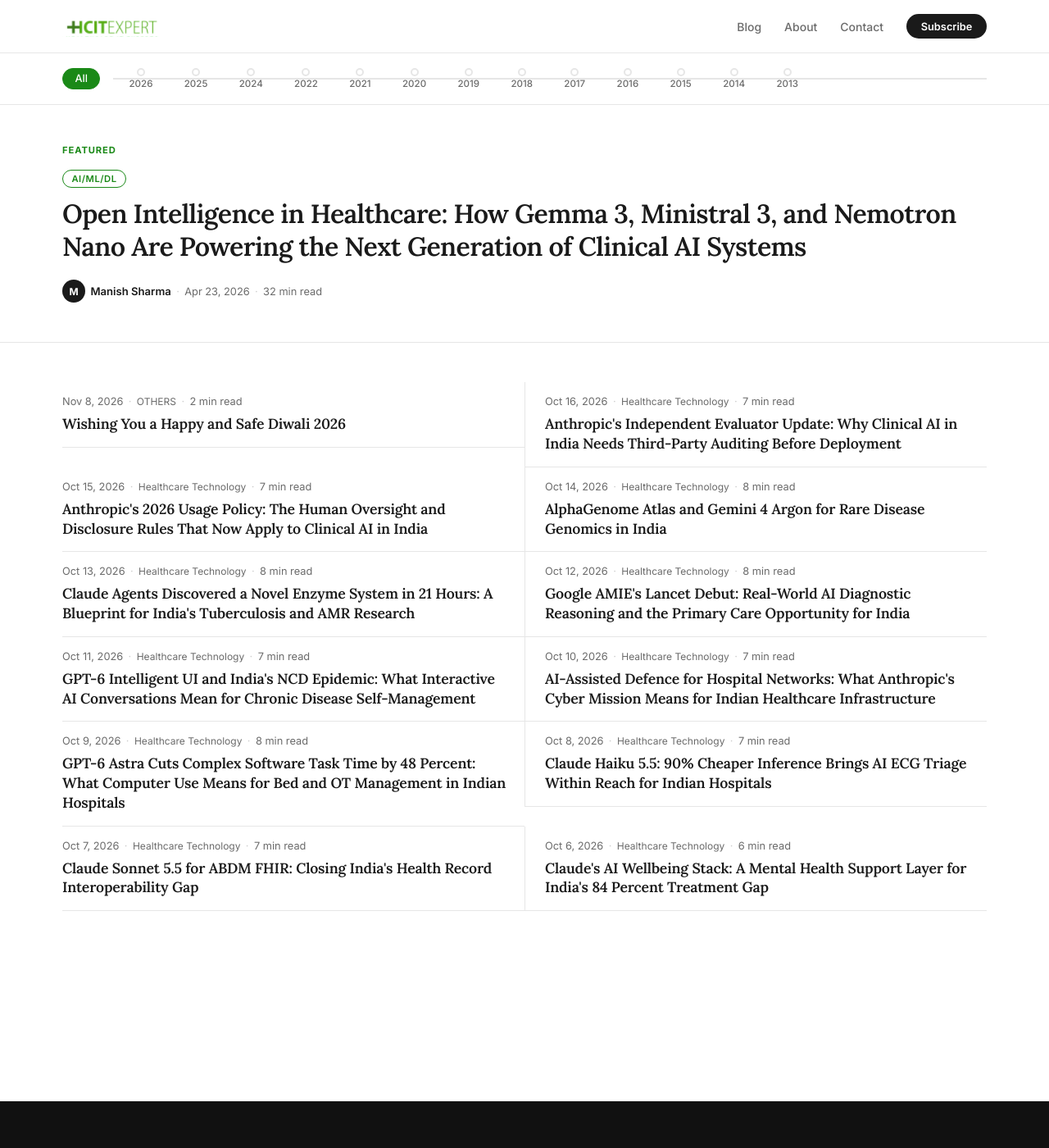
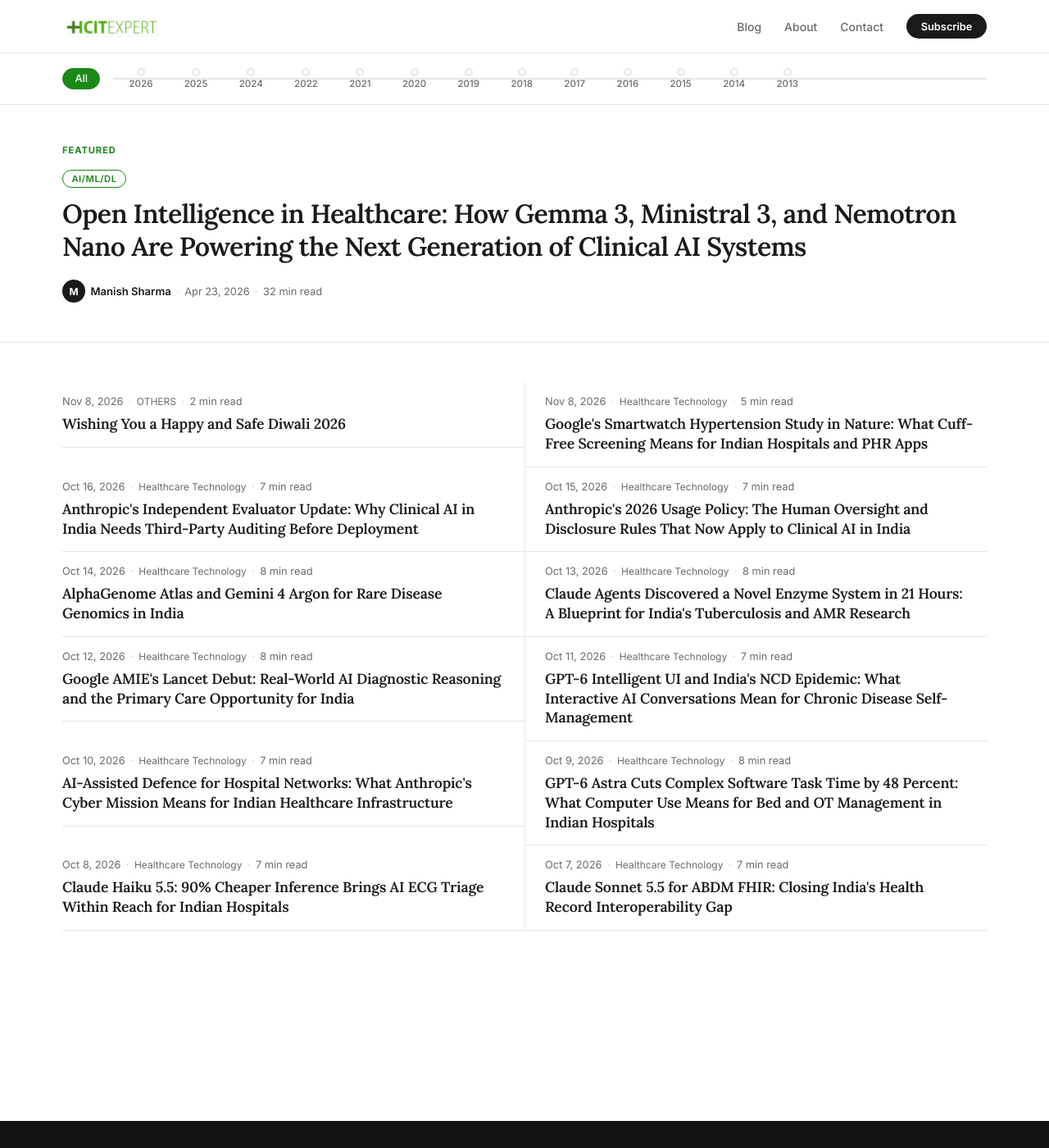
Before and after one commit to msharmas-yajur/hcitexpert-com, a Jekyll site: the page built from index.html, in a window 1280 px wide and 1400 px high. Shown: the whole window at 82% size. Built offline with Jekyll 4.4.1, drawn with Linux system fonts in a browser that asks for light colours; the list of posts is cut into pages by our own code; part of the change alters nothing that is shown.

Commit message:
post: Clinical Frontier 2026-11-08 - wearables-consumer-health
Issue 030. Checker: 2 passes; pass 1 corrected an overstated comparison
(point estimates, not superiority) and the tense of Microsoft's planned
BIDMC study; pass 2 APPROVED.

Co-Authored-By: Claude Opus 5.5 <noreply@anthropic.com>
Claude-Session: https://claude.ai/code/session_013kodvsPzbDPRSJibMz6k5n

```diff
--- a/_data/clinical_frontier_covered.yml
+++ b/_data/clinical_frontier_covered.yml
@@ -286,5 +286,16 @@ covered:
     models: ["Claude (Anthropic)"]
     sources:
       - https://www.anthropic.com/news/an-update-on-independent-evaluators
+  - date: 2026-11-08
+    slug: 2026-11-08-google-smartwatch-hypertension-nature-wearables-india
+    angle: wearables-consumer-health
+    models: ["AI-PPG-ACC-HTN (Google Research)", "MAI-DxO (Microsoft AI)", "MedGemma / MedSigLIP / HeAR (Google)", "Claude (Anthropic)"]
+    sources:
+      - https://research.google/blog/detecting-signs-of-hypertension-using-wearable-sensors/
+      - https://www.nature.com/articles/s41586-026-11336-3
+      - https://nrces.in/ndhm/fhir/r4/StructureDefinition/WellnessRecord
+      - https://microsoft.ai/news/building-medical-superintelligence/
+      - https://research.google/blog/bringing-foundational-models-to-the-front-lines-of-tb-screening/
+      - https://www.anthropic.com/research/early-progress-drug-development
 
 held: []
--- /dev/null
+++ b/_posts/2026-11-08-google-smartwatch-hypertension-nature-wearables-india.md
@@ -0,0 +1,113 @@
+---
+title: "Google's Smartwatch Hypertension Study in Nature: What Cuff-Free Screening Means for Indian Hospitals and PHR Apps"
+date: 2026-11-08 20:28:07 +0530
+author: Manish Sharma
+description: "The Clinical Frontier, Issue 030. Google Research's AI-PPG-ACC-HTN model, published in Nature on 5 November 2026, flagged likely hypertension from smartwatch sensors without cuff calibration. What the numbers say, what they do not, and how Indian hospitals and ABDM PHR apps should think about wearable blood pressure signals."
+keywords: "smartwatch hypertension screening India, Google AI-PPG-ACC-HTN Nature, wearable blood pressure AI India, cuff-free hypertension detection, ABDM WellnessRecord vital signs, PHR app wearables India, MAI-DxO Science, MedGemma TB screening, Claude drug development"
+image: /assets/images/logo.png
+reading_time: "6 min read"
+categories:
+  - Healthcare Technology
+  - AI/ML/DL
+tags:
+  - Google Research
+  - Wearables
+  - Hypertension
+  - Remote Monitoring
+  - ABDM
+  - PHR
+  - Microsoft AI
+  - MAI-DxO
+  - MedGemma
+  - Anthropic
+  - India Healthcare
+mentions:
+  - name: "Google Research: Detecting signs of hypertension using wearable sensors"
+    description: "Google Research blog post of 5 November 2026 on AI-PPG-ACC-HTN, a model that uses smartwatch PPG and accelerometer signals, without cuff calibration, to flag likely hypertension. Validated prospectively at five US sites against 24-hour ambulatory blood pressure monitoring."
+    url: "https://research.google/blog/detecting-signs-of-hypertension-using-wearable-sensors/"
+  - name: "Nature paper on AI-PPG-ACC-HTN"
+    description: "The peer-reviewed paper behind the Google Research post."
+    url: "https://www.nature.com/articles/s41586-026-11336-3"
+  - name: "NRCES WellnessRecord profile (ABDM)"
+    description: "The ABDM FHIR document profile for wellness data, with a VitalSigns section among its section slices."
+    url: "https://nrces.in/ndhm/fhir/r4/StructureDefinition/WellnessRecord"
+  - name: "Microsoft AI: Building Medical Superintelligence"
+    description: "Microsoft AI post of 22 October 2026 on MAI-DxO and the SDBench sequential diagnosis benchmark, published in Science."
+    url: "https://microsoft.ai/news/building-medical-superintelligence/"
+  - name: "Google Research: Bringing foundational models to the front lines of TB screening"
+    description: "Google Research post of 23 October 2026 on partners using MedGemma, MedSigLIP and HeAR for tuberculosis screening."
+    url: "https://research.google/blog/bringing-foundational-models-to-the-front-lines-of-tb-screening/"
+  - name: "Anthropic: Early progress on accelerating drug development with Claude"
+    description: "Anthropic post of 27 October 2026 on results from six life sciences partners using Claude."
+    url: "https://www.anthropic.com/research/early-progress-drug-development"
+faq:
+  - q: "Can a smartwatch diagnose hypertension?"
+    a: "No. Google Research's AI-PPG-ACC-HTN model flags people who are likely to have hypertension so they can be confirmed with standard measurement. Google states that smartwatch-based hypertension screening is not intended to replace standard clinical arm cuffs. In its five-site US study of 196 participants, the model was benchmarked against 24-hour ambulatory blood pressure monitoring."
+  - q: "How accurate was Google's smartwatch hypertension model?"
+    a: "As an initial screen, the model had 65.8% sensitivity, 90.0% specificity and 80.6% positive predictive value against 24-hour ambulatory monitoring. In confirmatory testing of 48 people with elevated office blood pressure, it had 78.4% sensitivity, 90.9% specificity and 96.7% positive predictive value."
+  - q: "How could wearable blood pressure signals reach an Indian hospital record?"
+    a: "ABDM's NRCES WellnessRecord FHIR profile includes a VitalSigns section, so a PHR app can structure readings and share them with consent through ABDM. A wearable flag should be treated as a prompt for cuff-based confirmation, not as a diagnosis."
+---
+
+> **The Clinical Frontier** · 8 November 2026 · Issue 030
+> A smartwatch flagged likely hypertension without a cuff, in a study now in Nature. Useful as a screen, not a diagnosis, and India's PHR rails can already carry the signal.
+
+Happy Diwali from HCITExperts. The Clinical Frontier returns today after a short break, so this issue adds three short catch-up items at the end.
+
+**In this issue**
+
+- Google Research [published AI-PPG-ACC-HTN](https://research.google/blog/detecting-signs-of-hypertension-using-wearable-sensors/), a model that uses smartwatch sensors to flag likely hypertension with no cuff calibration, [in Nature](https://www.nature.com/articles/s41586-026-11336-3).
+- The numbers make it a promising screen with clear limits: high specificity, moderate sensitivity, and a small US-only validation.
+- For India, ABDM's WellnessRecord profile already has a place for vital signs. The design question is what a hospital does with a wearable flag.
+- Catch-up: Microsoft's MAI-DxO in Science, Google's foundation models in TB screening, and Anthropic's drug development results.
+
+## What shipped
+
+On 5 November 2026, Google Research described **AI-PPG-ACC-HTN**, a model that reads two smartwatch signals: photoplethysmography (PPG, the optical pulse sensor) and the accelerometer. It needs **no cuff calibration**.
+
+- **Training:** self-supervised pre-training on **492,347 hours** of sensor data from **2,109 participants**, using 15-second waveform blocks, with a regularised logistic regression classifier on top.
+- **Validation:** a prospective, multi-centre study at **five US sites** with **196 participants**, benchmarked against **24-hour ambulatory blood pressure monitoring (ABPM)**, the reference standard.
+- **Collaborators:** Beth Israel Deaconess Medical Center and Harvard Medical School.
+- **Google's own caveat:** "Smartwatch-based hypertension screening is not intended to replace standard clinical arm cuffs." Google also describes the methods as exploratory.
+
+## The numbers, read carefully
+
+| Setting | Sensitivity | Specificity | PPV |
+|---|---|---|---|
+| Initial screening (model) | 65.8% | 90.0% | 80.6% |
+| Confirmatory testing, 48 people with elevated office BP (model) | 78.4% | 90.9% | 96.7% |
+| Confirmatory testing, return office BP (comparison) | 67.6% | 63.6% | 86.2% |
+| Confirmatory testing, multi-day home monitoring (comparison) | 89.2% | 81.8% | 94.3% |
+
+What this says:
+
+- **High specificity** means few false alarms. That matters for a consumer device, where every false flag is a worried patient at an OPD.
+- **Moderate sensitivity as a first screen** means about a third of people with hypertension would not be flagged. A watch that stays quiet is not a clean bill of health.
+- **As a confirmation step,** the model had higher point estimates than a repeat office reading, and multi-day home monitoring had higher sensitivity. Google calls the smartwatch approach competitive with home monitoring.
+- **The validation is small and US-based.** Nothing here tells us how the model performs on Indian patients, Indian devices, or Indian conditions of use.
+
+## Why it matters
+
+Google notes that hypertension affects over one billion people worldwide and that more than half of adults with it are unaware. The bottleneck in finding them is the measurement itself: a correctly done reading, repeated, ideally out of the clinic. A sensor people already wear all day can make that search continuous and passive, and send only the likely cases to a cuff.
+
+## For Indian hospitals and PHR apps
+
+- **The rails exist.** ABDM's [WellnessRecord](https://nrces.in/ndhm/fhir/r4/StructureDefinition/WellnessRecord) FHIR profile has a **VitalSigns** section. A PHR app can structure wearable-derived readings and share them, with the patient's consent, through ABDM. The harder problem is not transport. It is meaning.
+- **Label the signal honestly.** A wearable "likely hypertension" flag is not a blood pressure value. Store it as what it is, with the device and model version, and never let it pass as a measured reading in the chart.
+- **Design the response path first.** Decide who reviews a flag, how fast, and what confirmation follows (clinic cuff reading, home monitoring, or ABPM where available) before turning on any intake of wearable data.
+- **Ask for local validation.** Before any clinical use, ask the vendor for performance data on Indian patients and the specific devices in use, and confirm the product's regulatory status.
+- **Watch the false-negative message.** Patient-facing text must make it clear that "no flag" does not mean "no hypertension".
+
+## Also on the frontier (catch-up)
+
+- **Microsoft AI, 22 October.** [MAI-DxO, Microsoft's diagnostic orchestrator](https://microsoft.ai/news/building-medical-superintelligence/), is now published in Science. On 304 complex NEJM cases it reached **83%** diagnostic accuracy against **22%** for physicians without external resources and **36%** with them. On emergency department cases from MIMIC-IV-ED it reached **80%** against **47%** for physicians. Microsoft is open-sourcing SDBench for select NEJM cases and plans a prospective study with Beth Israel Deaconess Medical Center in which patients interact with the system directly. Benchmarks, not bedside outcomes, so that study is the one to watch.
+- **Google Research, 23 October.** [Foundation models in TB screening](https://research.google/blog/bringing-foundational-models-to-the-front-lines-of-tb-screening/): partners are building on MedGemma, MedSigLIP and HeAR. One partner's tool has been used by over 90 clinicians to evaluate more than 25,000 chest radiographs at about 40 facilities. Indonesia's Ministry of Health is fine-tuning MedGemma and MedSigLIP on domestic chest radiographs, toward a goal of screening 50 million citizens a year. A clear template for national TB programmes elsewhere.
+- **Anthropic, 27 October.** [Early progress on drug development with Claude](https://www.anthropic.com/research/early-progress-drug-development): six partners, including Bristol Myers Squibb and Generate Biomedicines. At Enveda, Claude caught all 11 issues human reviewers found in manufacturing documents, flagged seven they missed, and cut human review time by 89%. Anthropic says the work is still at an early stage and mostly preclinical.
+
+## The takeaway
+
+Cuff-free screening from a watch is now peer-reviewed science, and it works best as a filter: few false alarms, real misses, and validation still limited to US sites. India's ABDM rails can already carry the signal. What hospitals need now is a clinical path for the flag, so that wearable data leads to a confirmed reading instead of a worried patient or an unread record.
+
+---
+
+*The Clinical Frontier is a daily briefing from [HCITExperts](https://hcitexpert.com/) for India's health-IT community. Primary source: [Detecting signs of hypertension using wearable sensors](https://research.google/blog/detecting-signs-of-hypertension-using-wearable-sensors/) (Google Research, 5 November 2026). More tomorrow.*
```
